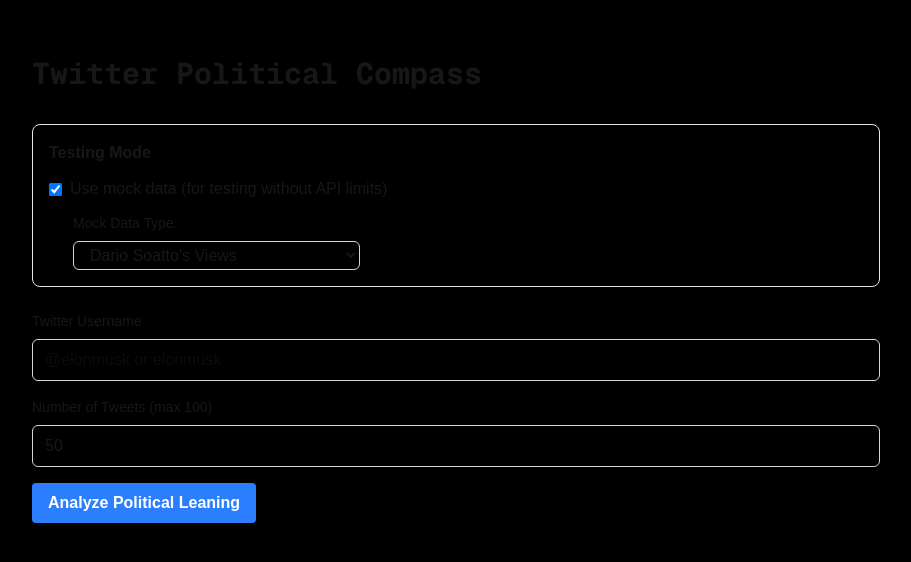
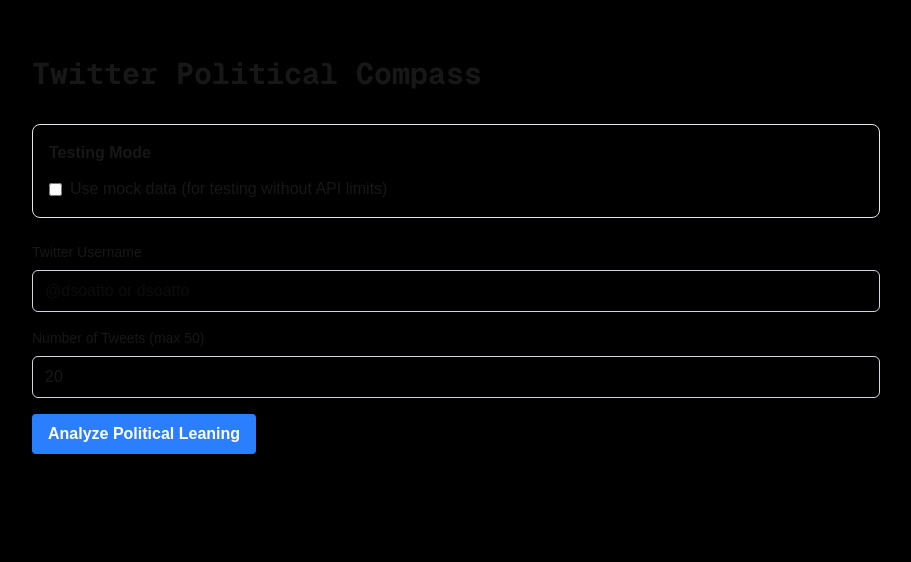
Before and after one commit to Dario-Soatto/political-compass, a Next.js app: page / in a window 1280 px wide. Shown: the top 562 px of the page, without its empty margins (184-1095 px from the left). Built offline with nearby package versions, Linux system fonts and the light colour scheme.

Commit message:
Fixed UI and prompt

```diff
--- a/src/app/api/analyze/route.ts
+++ b/src/app/api/analyze/route.ts
@@ -48,7 +48,8 @@
    - Positive scores = Right (conservative, free-market, traditional values)
 
 Also provide:
-- A political label that best fits. For the political label, be highly specific and nuanced. Instead of generic terms like "Liberal" or "Conservative", use detailed ideological descriptors that capture the person's specific blend of beliefs. Consider these examples:
+- A political label that best fits and is highly specific and nuanced.
+For the political label, be highly specific and nuanced. Instead of generic terms like "Liberal" or "Conservative", use detailed ideological descriptors that capture the person's specific blend of beliefs. Consider these examples:
 
 - "Techno-Optimist Libertarian" (pro-tech, anti-regulation)
 - "Post-Keynesian Social Democrat" (economic left, moderate authority)
@@ -72,18 +73,17 @@
 - "Neo-Feudalist" (hierarchical capitalism)
 
 Create a label that captures the specific intellectual tradition, policy preferences, and ideological nuances evident in the tweets. Be creative and precise rather than generic.
+
 - A confidence score (0-1) for how certain you are about this analysis
 
 Tweets to analyze:
 ${tweetTexts}
 
-Respond with ONLY a JSON object in this exact format:
-{
-  "authoritarian_libertarian_score": -3,
-  "left_right_score": 2,
-  "political_label": "Conservative Libertarian",
-  "confidence_score": 0.75
-}`;
+Respond with ONLY a JSON object with these fields:
+- authoritarian_libertarian_score: number between -10 and 10
+- left_right_score: number between -10 and 10
+- political_label: string with specific ideological descriptor
+- confidence_score: number between 0 and 1`;
 
   try {
     console.log('Sending request to Gemini...');
--- a/src/components/features/TwitterScraper.tsx
+++ b/src/components/features/TwitterScraper.tsx
@@ -6,13 +6,13 @@
 
 export default function TwitterScraper() {
   const [username, setUsername] = useState('');
-  const [limit, setLimit] = useState(50);
+  const [limit, setLimit] = useState(20);
   const [loading, setLoading] = useState(false);
   const [analyzing, setAnalyzing] = useState(false);
   const [tweets, setTweets] = useState<Tweet[]>([]);
   const [analysis, setAnalysis] = useState<PoliticalAnalysis | null>(null);
   const [error, setError] = useState<string | null>(null);
-  const [useMockData, setUseMockData] = useState(true); // Toggle for mock data
+  const [useMockData, setUseMockData] = useState(false); // Toggle for mock data
   const [mockDataType, setMockDataType] = useState< 'dario' | 'elon' | 'sama' | 'trump' | 'aoc'>('dario');
 
   const getMockData = (): ScrapeResponse => {
@@ -142,6 +142,8 @@
   };
 
   return (
+    <div>
+      {/* Main content with constrained width */}
       <div className="max-w-4xl mx-auto p-6">
         <h1 className="text-3xl font-bold mb-8 font-mono">Twitter Political Compass</h1>
 
@@ -189,7 +191,7 @@
               id="username"
               value={username}
               onChange={(e) => setUsername(e.target.value)}
-            placeholder="@elonmusk or elonmusk"
+              placeholder="@dsoatto or dsoatto"
               className="w-full px-3 py-2 border border-gray-300 rounded-md focus:outline-none focus:ring-2 focus:ring-blue-500"
               required
             />
@@ -197,7 +199,7 @@
 
           <div>
             <label htmlFor="limit" className="block text-sm font-medium mb-2">
-            Number of Tweets (max 100)
+              Number of Tweets (max 50)
             </label>
             <input
               type="number"
@@ -205,7 +207,7 @@
               value={limit}
               onChange={(e) => setLimit(Number(e.target.value))}
               min="1"
-            max="100"
+              max="50"
               className="w-full px-3 py-2 border border-gray-300 rounded-md focus:outline-none focus:ring-2 focus:ring-blue-500"
             />
           </div>
@@ -224,18 +226,20 @@
             Error: {error}
           </div>
         )}
+      </div>
 
-      {/* Political Compass and Analysis Results Side by Side */}
+      {/* Wide section for Political Compass and Analysis Results side by side */}
       {analysis && (
-        <div className="mb-6 relative left-1/2 transform -translate-x-1/2 w-screen max-w-none px-6">
-          <div className="flex flex-col lg:flex-row gap-8 justify-center max-w-7xl mx-auto lg:items-center">
+        <div className="w-full px-6 mb-8">
+          <div className="max-w-7xl mx-auto">
+            <div className="grid grid-cols-1 lg:grid-cols-2 gap-8 items-center">
               {/* Political Compass Image */}
-            <div className="flex justify-center lg:justify-start flex-shrink-0 lg:self-center">
+              <div className="flex justify-center lg:justify-end">
                 <div className="relative inline-block">
                   <img
                     src="https://miro.medium.com/v2/resize:fit:1400/1*IQ5JRVrwKfplrBHOYvEKdg.png"
                     alt="Political Compass Chart"
-                  className="max-w-md w-full h-auto rounded-lg shadow-lg"
+                    className="max-w-lg w-full h-auto rounded-lg shadow-lg"
                   />
                   {tweets[0]?.user.profile_image_url && (
                     <img
@@ -252,7 +256,7 @@
               </div>
 
               {/* Political Analysis Results */}
-            <div className="bg-black border border-gray-200 rounded-lg p-6 w-full lg:w-[28rem] xl:w-[36rem]">
+              <div className="bg-black border border-gray-200 rounded-lg p-6">
                 <h2 className="text-2xl font-bold mb-4 font-mono">Political Analysis Results</h2>
 
                 <div className="grid grid-cols-1 sm:grid-cols-2 gap-4 mb-4">
@@ -299,8 +303,11 @@
               </div>
             </div>
           </div>
+        </div>
       )}
 
+      {/* Back to constrained width for tweets list */}
+      <div className="max-w-4xl mx-auto p-6">
         {tweets.length > 0 && (
           <div>
             <h2 className="text-2xl font-bold mb-4 flex items-center gap-3">
@@ -351,5 +358,6 @@
           </div>
         )}
       </div>
+    </div>
   );
 }
```
Lines whose indentation alone changed are shown as unchanged.
